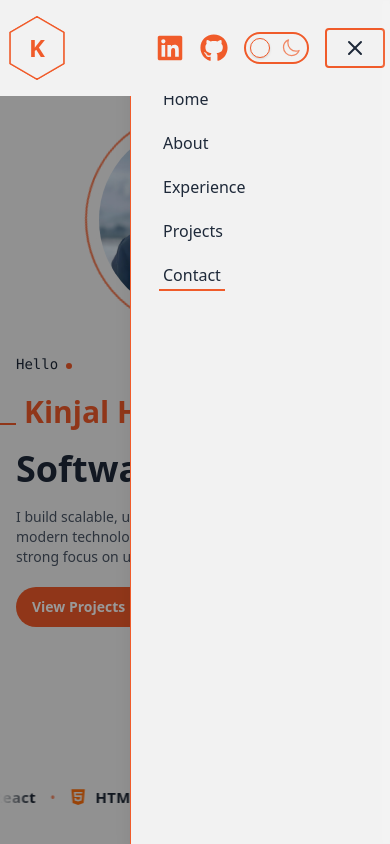
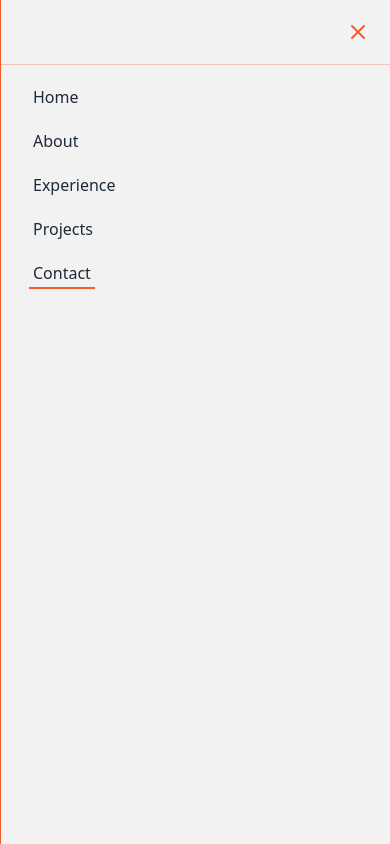
Before and after one commit to KinjalHirapara/portfolio, a React (Vite) app: page / in a window 390 px wide. Both pictures are taken after a click on the button 355 px from the left and 48 px from the top of the page. Shown: the top 844 px of the page. Built offline with nearby package versions, Linux system fonts and the light colour scheme.

Commit message:
Update mobile navbar design.

```diff
--- a/src/components/Home.tsx
+++ b/src/components/Home.tsx
@@ -1,7 +1,7 @@
 import { motion } from "framer-motion";
 import { fadeInUp } from "../utils/motion";
 import profileImg from "../assets/profile.jpg";
-import { BsArrowRight } from "react-icons/bs";
+import { BsArrowRight, BsDot } from "react-icons/bs";
 import { skills } from "../constants";
 
 const ChevronIcon: React.FC<{
@@ -156,7 +156,7 @@ const Home: React.FC = () => {
                 <span>{tech.name}</span>
               </span>
               <span className="home-stack-dot" aria-hidden="true">
-                •
+                <BsDot className="h-4 w-4" />
               </span>
             </div>
           ))}
--- a/src/components/Nav.tsx
+++ b/src/components/Nav.tsx
@@ -2,14 +2,15 @@ import { useState } from "react";
 import NavLinks from "./NavLinks";
 import ThemeToggle from "./ThemeToggle";
 import { FaLinkedin, FaGithub } from "react-icons/fa";
-import { LuMenu, LuX } from "react-icons/lu";
+import { BsList } from "react-icons/bs";
+import { LuX } from "react-icons/lu";
+
 const Nav: React.FC = () => {
   const [menuOpen, setMenuOpen] = useState(false);
-
   return (
     <>
       <nav
-        className={`fixed top-0 z-50 px-[5px] md:px-[50px] py-4 flex justify-between items-center w-full bg-light dark:bg-dark backdrop-blur`}
+        className={`fixed top-0 z-[1000] px-[5px] md:px-[50px] py-4 flex justify-between items-center w-full bg-light dark:bg-dark backdrop-blur`}
       >
         <a href="#home" className="flex items-center gap-3">
           <div className="logo relative w-16 h-16 text-primary">
@@ -52,35 +53,50 @@ const Nav: React.FC = () => {
           <ThemeToggle />
           <button
             type="button"
-            className="xl:hidden cursor-pointer h-10 px-4 py-2 rounded border-2 border-primary bg-transparent transition hover:shadow-[3px_3px_0_0_var(--color-primary)] hover:-translate-x-1 hover:-translate-y-1 flex items-center gap-2 leading-none"
+            className="xl:hidden cursor-pointer relative h-10 w-10 bg-transparent flex items-center justify-center leading-none text-primary"
             aria-label="Toggle menu"
             aria-expanded={menuOpen}
             onClick={() => setMenuOpen((open) => !open)}
           >
-            {menuOpen ? (
-              <>
-                <LuX className="h-6 w-6" />
-              </>
-            ) : (
-              <>
-                <LuMenu className="h-6 w-6" />
-              </>
-            )}
+            <BsList
+              className={`absolute h-7 w-7 text-primary transition-all duration-300 ${
+                menuOpen
+                  ? "opacity-0 scale-75 -rotate-90"
+                  : "opacity-100 scale-100 rotate-0"
+              }`}
+            />
+            <LuX
+              className={`absolute h-6 w-6 text-primary transition-all duration-300 ${
+                menuOpen
+                  ? "opacity-100 scale-100 rotate-0"
+                  : "opacity-0 scale-75 rotate-90"
+              }`}
+            />
           </button>
         </div>
       </nav>
-      {menuOpen && (
-        <div className="xl:hidden fixed inset-0 z-30">
+
       <div
-            className="absolute inset-0 bg-black/40"
+        className={`xl:hidden fixed inset-0 z-[1100] transition-[visibility] duration-300 ${
+          menuOpen ? "visible" : "invisible"
+        }`}
+      >
+        <div
+          className={`absolute inset-0 bg-black/45 transition-opacity duration-300 ${
+            menuOpen ? "opacity-100" : "opacity-0"
+          }`}
+          aria-hidden="true"
           onClick={() => setMenuOpen(false)}
         ></div>
-          <aside className="absolute right-0 top-0 h-full w-[260px] border-l border-primary bg-light text-textDark dark:bg-dark dark:text-textLight shadow-xl">
+        <aside
+          className={`absolute right-0 top-0 z-[1110] h-full w-full border-l border-primary bg-light text-textDark dark:bg-dark dark:text-textLight shadow-xl transform transition-transform duration-300 ease-out ${
+            menuOpen ? "translate-x-0" : "translate-x-full"
+          }`}
+        >
           <div className="flex items-center justify-end p-4 border-b border-primary/30">
-              {/* <span className="text-sm font-semibold">Menu</span> */}
             <button
               type="button"
-                className="px-2 py-1 rounded border border-primary text-primary text-xs font-semibold"
+              className="p-1 rounded text-primary transition-transform duration-200 hover:scale-105"
               aria-label="Close menu"
               onClick={() => setMenuOpen(false)}
             >
@@ -95,8 +111,8 @@ const Nav: React.FC = () => {
           </div>
         </aside>
       </div>
-      )}
     </>
   );
 };
+
 export default Nav;
--- a/src/components/NavLinks.tsx
+++ b/src/components/NavLinks.tsx
@@ -58,6 +58,7 @@ const NavLinks: React.FC<{
           >
             <a
               href={`#${link.id}`}
+              onClick={props.onLinkClick}
               className={`cursor-pointer text-textDark dark:text-textLight relative inline-flex items-center px-1 py-1 capitalize transition-colors after:content-[''] after:absolute after:left-0 after:bottom-0 after:h-[2px] after:w-full after:bg-primary after:origin-left after:transition-transform after:duration-300 ${
                 isActive
                   ? "after:scale-x-100"
--- a/src/components/Projects.tsx
+++ b/src/components/Projects.tsx
@@ -127,7 +127,7 @@ const Projects: React.FC = () => {
         </div>
       </div>
       {activeGallery && (
-        <div className="fixed inset-0 z-50 bg-black/90" onClick={closeGallery}>
+        <div className="fixed inset-0 z-[1200] bg-black/90" onClick={closeGallery}>
           <div
             className="relative w-full h-full flex items-center justify-center"
             onClick={(event) => event.stopPropagation()}
```
Lines whose indentation alone changed are shown as unchanged.
